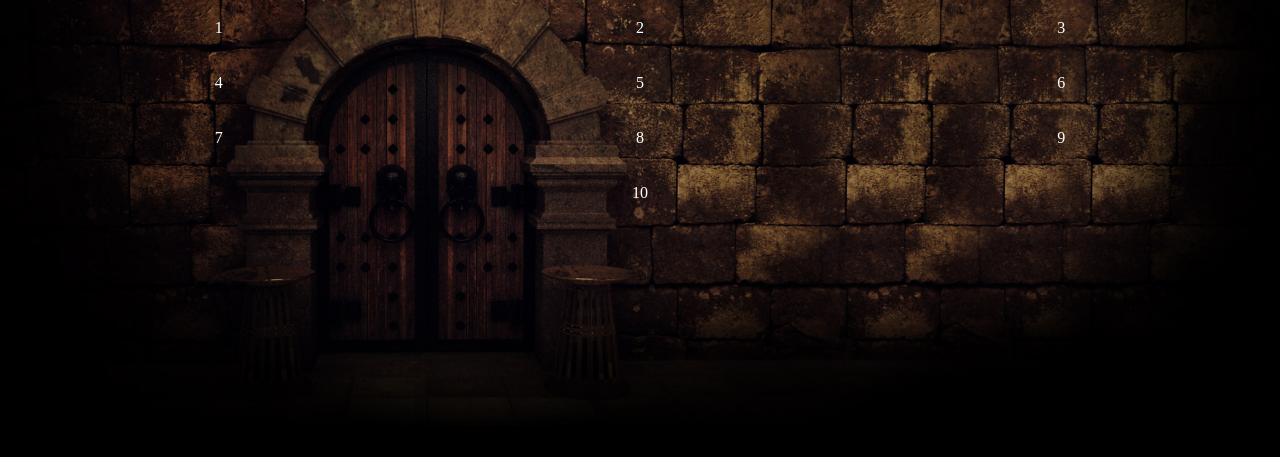
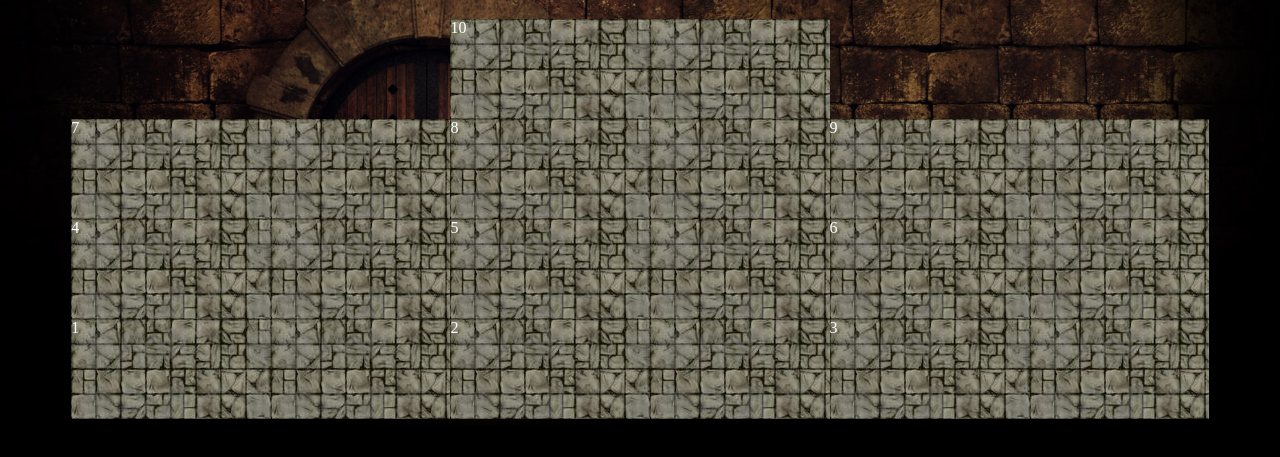
Before and after one commit to JoeWolf96/Project-1, a plain HTML site: page index.html in a window 1280 px wide. Shown: the part 61-518 px from the top of the page. Drawn offline with Linux system fonts and the light colour scheme.

Commit message:
made square grid map and added js guidelines chapterlike

```diff
--- a/style.css
+++ b/style.css
@@ -15,20 +15,49 @@ h1{
 	color:crimson;
 }
 
-.dungeon{
-    display: flex;
-    flex-wrap: wrap;
-    justify-content: space-around;
+.grid-container {
+  display: grid;
+  grid-template-columns: 0.6fr 2.1fr 0.6fr;
+  grid-template-rows: 0.4fr 2.3fr 0.3fr;
+  grid-template-areas:
+    ". name ."
+    "log-area game-area inventory"
+    ". start- .";
+}
+
+.dungeon {
+    grid-area: game-area;
+
+    display:flex;
+    flex-wrap:wrap-reverse;
+    justify-content: center;
+    color:white;
+ }
 
 
+ .room{
+ 	background: url(images/thumb.jpg);
+    flex: 0 30% ;
+    height: 100px;
+    margin-bottom:0px
+
+ }
+
+
+
+
+.log-area {
+	grid-area: log-area;
 }
-
-.room{
-
-    text-align: center;
-    color:white;
-    flex: 0 0 32%;
-    height: 50px;
-    margin-bottom: 5px;
+.inventory {
+	grid-area: inventory;
+ }
+.name {
+    grid-area: name;
+    background-color:gray;
 
 }
+.start- {
+	grid-area: start-;
+	color:white;
+}
```
Also changed, not shown: js.js (+8 -0 lines), images/1-2.jpg (added), images/3.jpg (added), images/4way.jpg (added), images/circle.jpg (added), images/text-background.jpg (added), images/thumb.jpg (added), 1 other file.
